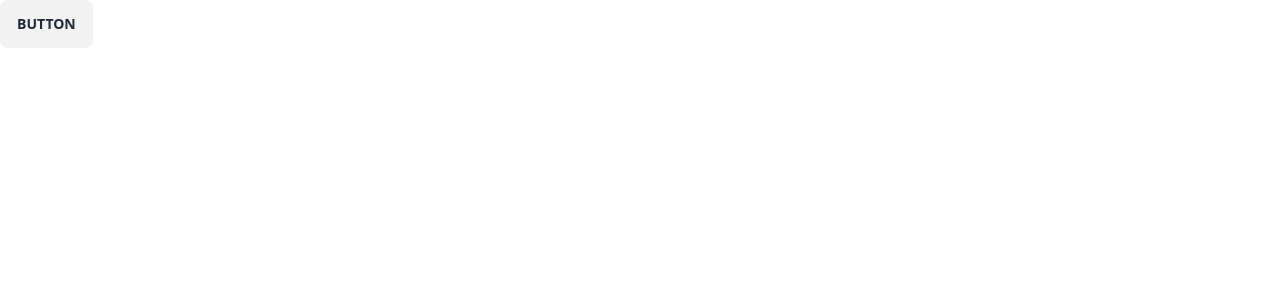
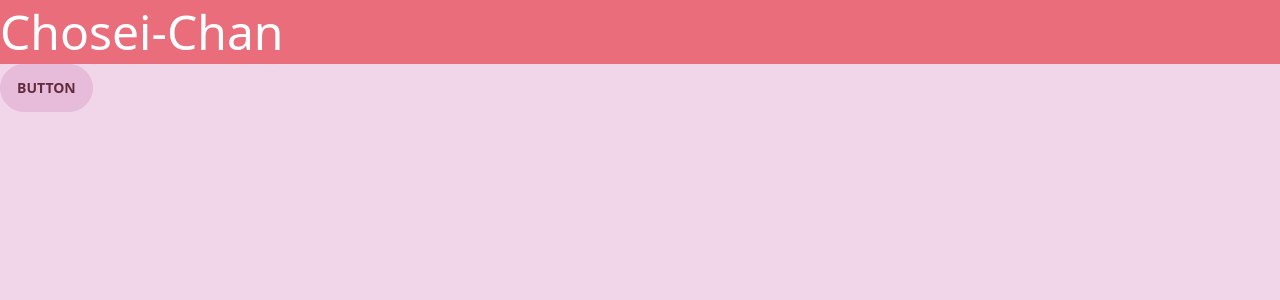
Before and after one commit to NUTFes/chosei-chan, a Next.js app: page / in a window 1280 px wide. Shown: the top 300 px of the page. Built offline with nearby package versions, Linux system fonts and the light colour scheme.

Commit message:
[feat]Headerコンポーネントの作成とthemeの設定

```diff
--- /dev/null
+++ b/src/components/common/Header/Header.tsx
@@ -0,0 +1,13 @@
+const Header: React.FC = () => {
+  return (
+    <header className="bg-primary h-16">
+      <div className="flex items-center justify-left h-full">
+        <a className="text-white text-5xl ">
+          Chosei-Chan
+        </a>
+      </div>
+    </header>
+  );
+}
+
+export default Header;
--- /dev/null
+++ b/src/components/common/Header/index.ts
@@ -0,0 +1 @@
+export { default as Header } from './Header';
--- a/src/components/common/index.ts
+++ b/src/components/common/index.ts
@@ -1 +1,2 @@
 export { Button } from './Button';
+export { Header } from './Header';
--- a/src/pages/index.tsx
+++ b/src/pages/index.tsx
@@ -1,11 +1,13 @@
 import Image from "next/image";
 import { Inter } from "next/font/google";
+import { Header } from "@/components/common";
 
 const inter = Inter({ subsets: ["latin"] });
 
 export default function Home() {
   return (
     <main>
+      <Header />
       <button className="btn">Button</button>
     </main>
   );
--- a/tailwind.config.js
+++ b/tailwind.config.js
@@ -14,5 +14,10 @@ module.exports = {
       },
     },
   },
+  daisyui: {
+    themes: [
+      "valentine"
+    ],
+  },
   plugins: [require("daisyui")],
 }
```
Also changed, not shown: 1 other file (tests, documents, lock files or other folders).
